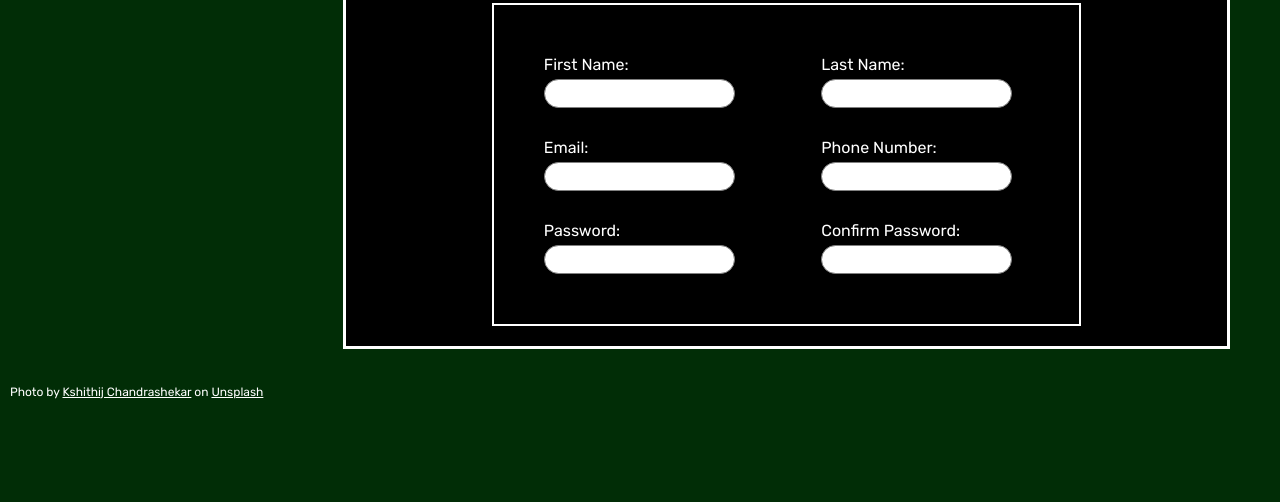
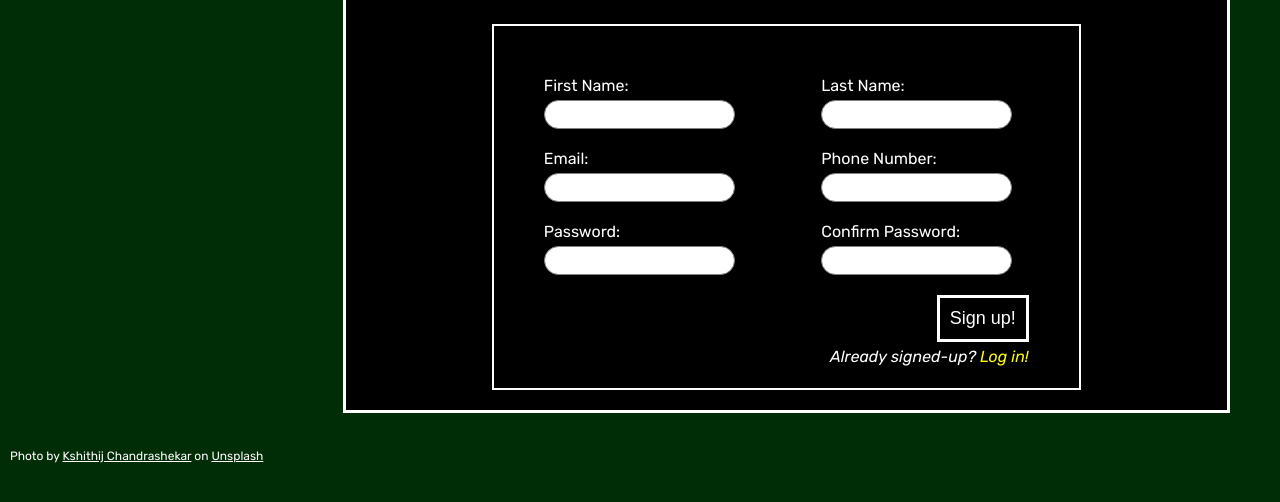
Before and after one commit to bilgisayabilmeyeyazan/Signup-Form, a plain HTML site: page index.html in a window 1280 px wide. Shown: the part 232-734 px from the top of the page. Drawn offline with Linux system fonts and the light colour scheme; a web font is replaced by a local one.

Commit message:
Add sign-up button

```diff
--- a/index.html
+++ b/index.html
@@ -59,6 +59,10 @@
           <label for="confirmPassword">Confirm Password:</label>
           <input id="confirmPassword" type="password" />
         </div>
+        <div class="signup">
+          <button class="btn">Sign up!</button>
+          <p>Already signed-up? <a href="">Log in!</a></p>
+        </div>
       </form>
     </div>
   </body>
--- a/style.css
+++ b/style.css
@@ -63,8 +63,10 @@ form{
     background-color: black;
     display: grid;
     grid-template-columns: 1fr 1fr;
+    grid-template-rows: repeat(4,1fr);
     padding: 50px;
-    row-gap: 30px;
+    padding-bottom: 20px;
+    row-gap: 20px;
     column-gap: 70px;
 }
 
@@ -93,3 +95,37 @@ input {
 #img-source a{
     color: white;
 }
+
+.signup{
+
+    grid-area: span 2;
+    justify-items: end;
+    grid-column: 2/2;
+
+}
+
+.btn {
+
+    background-color: black;
+    color: white;
+    font-size: large;
+    padding: 10px;
+    margin-bottom: 5px;
+    border: 3px solid white;
+}
+
+.btn + p{
+    font-style: italic;
+}
+.btn + p > a{
+    text-decoration: none;
+    color: yellow;
+}
+
+.btn:hover{
+    background-color: var(--green);
+}
+
+strong:hover{
+    color: green;
+}
```
